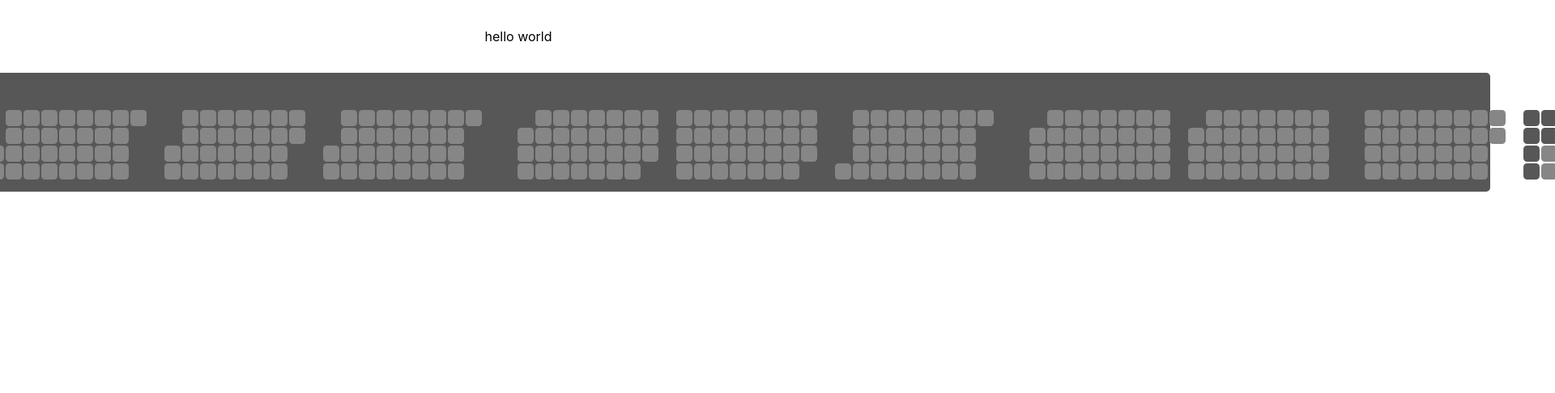
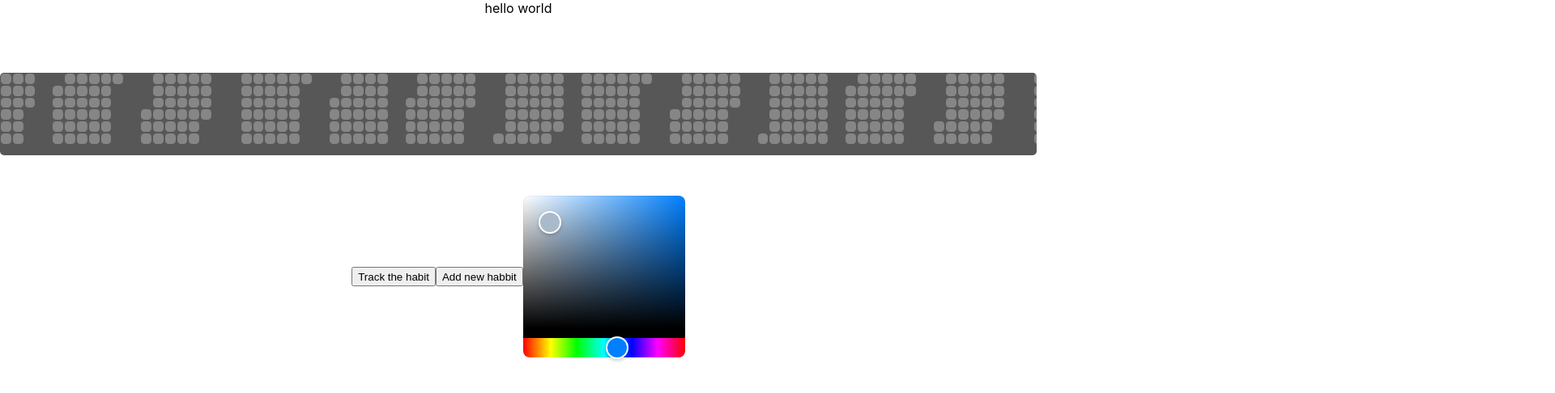
Before and after one commit to zhailaudaulet/habits-tracker, a React (Create React App) app: page / in a window 1280 px wide. Shown: the top 486 px of the page at 81% size, 1920 px wide, since content can reach past the window. Built offline with nearby package versions, Linux system fonts and the light colour scheme.

Commit message:
addHabbit - the start

```diff
--- a/package.json
+++ b/package.json
@@ -9,6 +9,7 @@
     "d3": "^7.6.1",
     "react": "^18.2.0",
     "react-calendar-heatmap": "^1.9.0",
+    "react-colorful": "^5.6.1",
     "react-dom": "^18.2.0",
     "react-github-contribution-calendar": "^2.1.1",
     "react-scripts": "5.0.1",
--- a/src/App.css
+++ b/src/App.css
@@ -3,3 +3,8 @@
     justify-content: center;
     align-items: center;
 }
+.page{
+    display: flex;
+    justify-content: center;
+    flex-wrap: wrap;
+}
--- a/src/App.js
+++ b/src/App.js
@@ -1,21 +1,18 @@
 import './App.css';
 import { Heatmap } from './components/heatmap/main';
-import { Navbar } from './components/navbar/index'
+import { Navbar } from './components/navbar/index';
+import { Habit } from './components/habbit/index'
 
 
 function App() {
   return (
-    <>
-      <div className='nav'>
-        <Navbar />
-        <div style={{ "position": "absolute" }}> hello world </div>
-      </div>
-      <div className='nav'>
-        <Heatmap />
-      </div>
+    <div className='page'>
+      <Navbar />
+      <div style={{ "position": "absolute" }}> hello world </div>
+      <Heatmap />
+      <Habit />
 
-
-    </>
+    </div>
   );
 }
 
--- /dev/null
+++ b/src/components/habbit/index.css
@@ -0,0 +1,3 @@
+.basicClass{
+    background-color: teal !important;
+}
--- /dev/null
+++ b/src/components/habbit/index.jsx
@@ -0,0 +1,31 @@
+import React, { useState } from 'react';
+import { useEffect } from 'react';
+import "./index.css";
+import { HexColorPicker } from "react-colorful";
+
+export const Habit = () => {
+
+    const trackTheHabbit = () => {
+        let today = new Date()
+        let dayData = `${today.getDate()}-${today.getMonth()}-${today.getFullYear()}`
+        console.log(document.getElementById(dayData).classList.add("basicClass"))
+    }
+    const [color, setColor] = useState("#aabbcc")
+
+
+    return (
+        <>
+            <div style={{ height: "300px", width: "100vw", display: "flex", alignItems: "center", justifyContent: "center" }}>
+                <button style={{ height: "3vh" }} onClick={() => trackTheHabbit()}>
+                    Track the habit
+                </button>
+                <button style={{ height: "3vh" }} onClick={() => trackTheHabbit()}>
+                    Add new habbit
+                </button>
+                <HexColorPicker color={color} onChange={setColor} />
+            </div>
+        </>
+    )
+
+
+}
--- a/src/components/heatmap/heatmap.css
+++ b/src/components/heatmap/heatmap.css
@@ -5,9 +5,9 @@
 
 .heatmap {
     width: 100vw;
-    min-width: 2400px;
+    /* min-width: 2400px; */
     height: calc(8*var(--stBoxHeight));
-    min-height: calc(7*21px);
+    /* min-height: calc(7*21px); */
     background-color: rgb(87, 87, 87);
     display: flex;
     flex-direction: column;
@@ -15,10 +15,11 @@
     border-radius: 5px;
     align-items: baseline;
     justify-content: center;
+    overflow: scroll;
 }
 
 .months {
-    display: flex;
+    display: inline-flex;
     flex-direction: column;
     flex-wrap: wrap;
     justify-content: flex-start;
@@ -34,9 +35,9 @@
 .standard-box {
     margin: 1px;
     width: var(--stBoxWidth);
-    min-width: 20px;
+    /* min-width: 20px; */
     height: var(--stBoxHeight);
-    min-height: 20px;
+    /* min-height: 20px; */
     border-radius: 4.5px;
     background-color: rgb(134, 134, 134);
 }
@@ -44,9 +45,9 @@
 .empty-box {
     margin: 1px;
     width: var(--stBoxWidth);
-    min-width: 20px;
+    /* min-width: 20px; */
     height: var(--stBoxHeight);
-    min-height: 20px;
+    /* min-height: 20px; */
     border-radius: 4.5px;
     background-color: rgb(87, 87, 87);
 }
--- a/src/components/heatmap/main.jsx
+++ b/src/components/heatmap/main.jsx
@@ -4,6 +4,7 @@ import "./heatmap.css";
 import { v4 as uuid } from 'uuid';
 
 export const Heatmap = () => {
+
     const getDaysArray = () => {
         var daylist = [[], [], [], [], [], [], [], [], [], [], [], [], []]
         const today = new Date()
@@ -64,18 +65,15 @@ export const Heatmap = () => {
 
 
             endday.setDate(endday.getDate() + 1)
-            if (endday.getDate()===1) {
+            if (endday.getDate() === 1) {
                 countMonthIndex++
             }
 
         }
-
-
         console.log(daylist)
         return daylist
     }
     let daylist = getDaysArray()
-
 
 
     return (
@@ -84,7 +82,7 @@ export const Heatmap = () => {
                 <div className='months' key={uuid()} month={index}>
 
                     {monthArray.map((item) => (
-                        <div className={`${item.fill}`} key={uuid()} date={`${item.data.date}-${item.data.month}-${item.data.year}`}>
+                        <div className={`${item.fill}`} key={uuid()} id={`${item.data.date}-${item.data.month}-${item.data.year}`}>
 
                         </div>
                     ))}
```
Also changed, not shown: src/components/habbit/addHabbits/index.css (added), src/components/habbit/addHabbits/index.jsx (added), 2 other files (tests, documents, lock files or other folders).
